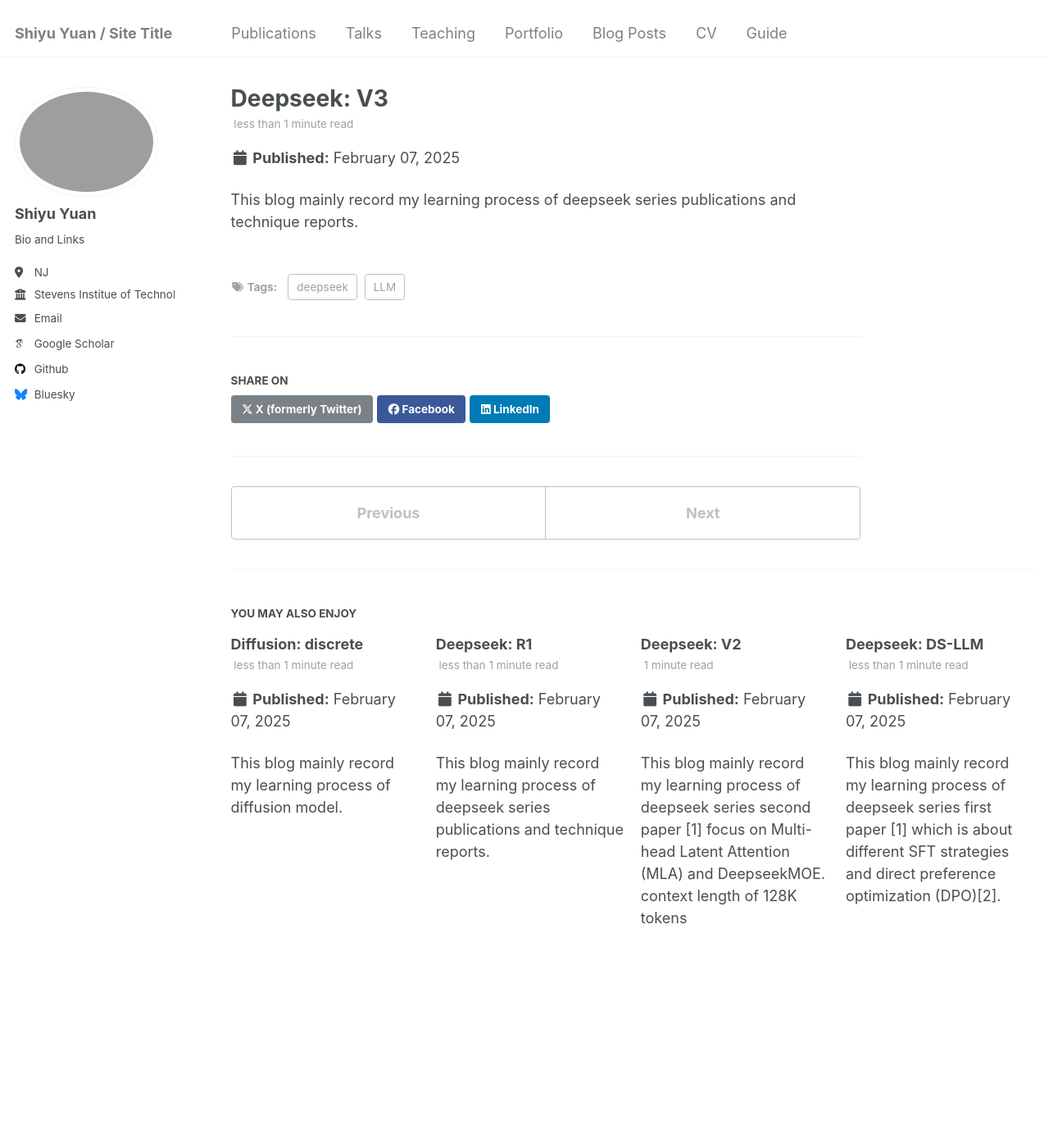
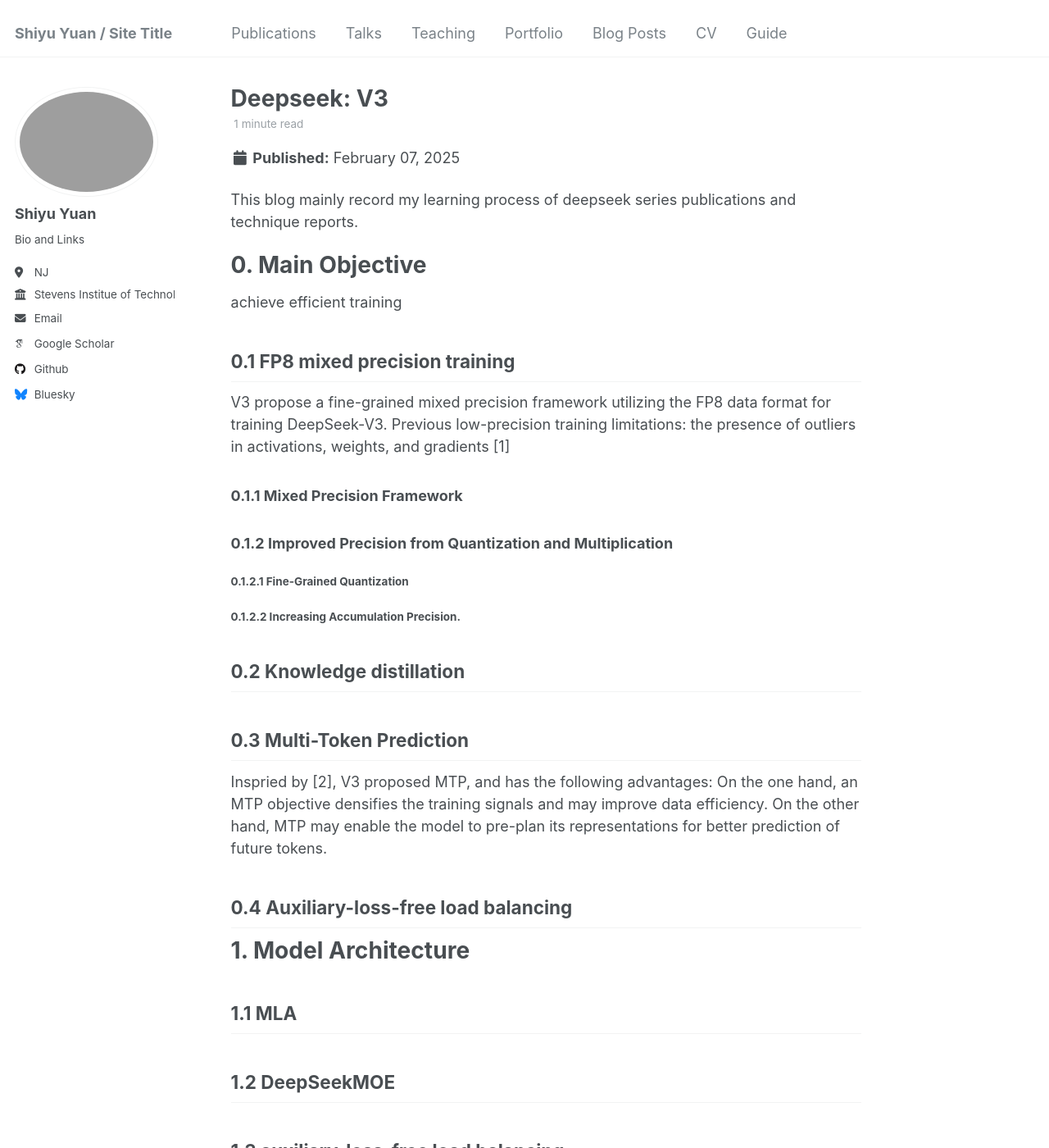
Before and after one commit to syyuan2021/syy2025, a Jekyll site: the page built from _posts/2025-02-07-blog-post-3.md, in a window 1280 px wide and 1400 px high. Shown: the whole window at 82% size. Built offline with Jekyll 4.4.1, drawn with Linux system fonts in a browser that asks for light colours; some web fonts are replaced; some of the changed text lies outside the part shown.

Commit message:
Update 2025-02-07-blog-post-3.md

```diff
--- a/_posts/2025-02-07-blog-post-3.md
+++ b/_posts/2025-02-07-blog-post-3.md
@@ -5,6 +5,55 @@ permalink: /2025/02/07/blog-post-3/
 tags:
   - LLM
   - deepseek
+  - low-precision training
+  - FP8 mixed precision training
+  - knowledge distillation
+  - Multi-Token Prediction
 ---
 
 This blog mainly record my learning process of deepseek series publications and technique reports.
+
+# 0. Main Objective
+achieve efficient training
+## 0.1 FP8 mixed precision training
+V3 propose a fine-grained mixed precision framework utilizing the FP8 data format for training DeepSeek-V3.
+Previous low-precision training limitations: the presence of outliers in activations, weights, and gradients [1]
+### 0.1.1 Mixed Precision Framework
+### 0.1.2 Improved Precision from Quantization and Multiplication
+#### 0.1.2.1 Fine-Grained Quantization
+#### 0.1.2.2 Increasing Accumulation Precision.
+
+## 0.2 Knowledge distillation
+
+## 0.3 Multi-Token Prediction
+Inspried by [2], V3 proposed MTP, and has the following advantages:
+On the one hand, an MTP objective densifies the training signals and may improve data efficiency.
+On the other hand, MTP may enable the model to pre-plan its representations for better prediction of future tokens.
+
+## 0.4 Auxiliary-loss-free load balancing
+
+
+# 1. Model Architecture
+## 1.1 MLA
+## 1.2 DeepSeekMOE
+## 1.3 auxiliary-loss-free load balancing
+
+# 2. Pre-training
+
+# 3. Post-training
+## 3.1 Knowledge Distillation from DeepSeek-R1
+V3 introduce an innovative methodology to distill reasoning capabilities from the long- Chain-of-Thought (CoT) model
+
+## 3.2 RL
+V3 employ a rule-based Reward Model (RM) and a model-based RM in our RL process.
+### 3.2.1 Rule-based Reward Model (RM)
+### 3.2.2 model-based RM
+
+### 3.2.3 GPRO
+
+
+
+
+Reference:
+[1] Liu, Aixin, et al. "Deepseek-v3 technical report." arXiv preprint arXiv:2412.19437 (2024).
+[2] Gloeckle, Fabian, et al. "Better & faster large language models via multi-token prediction." arXiv preprint arXiv:2404.19737 (2024).
```
